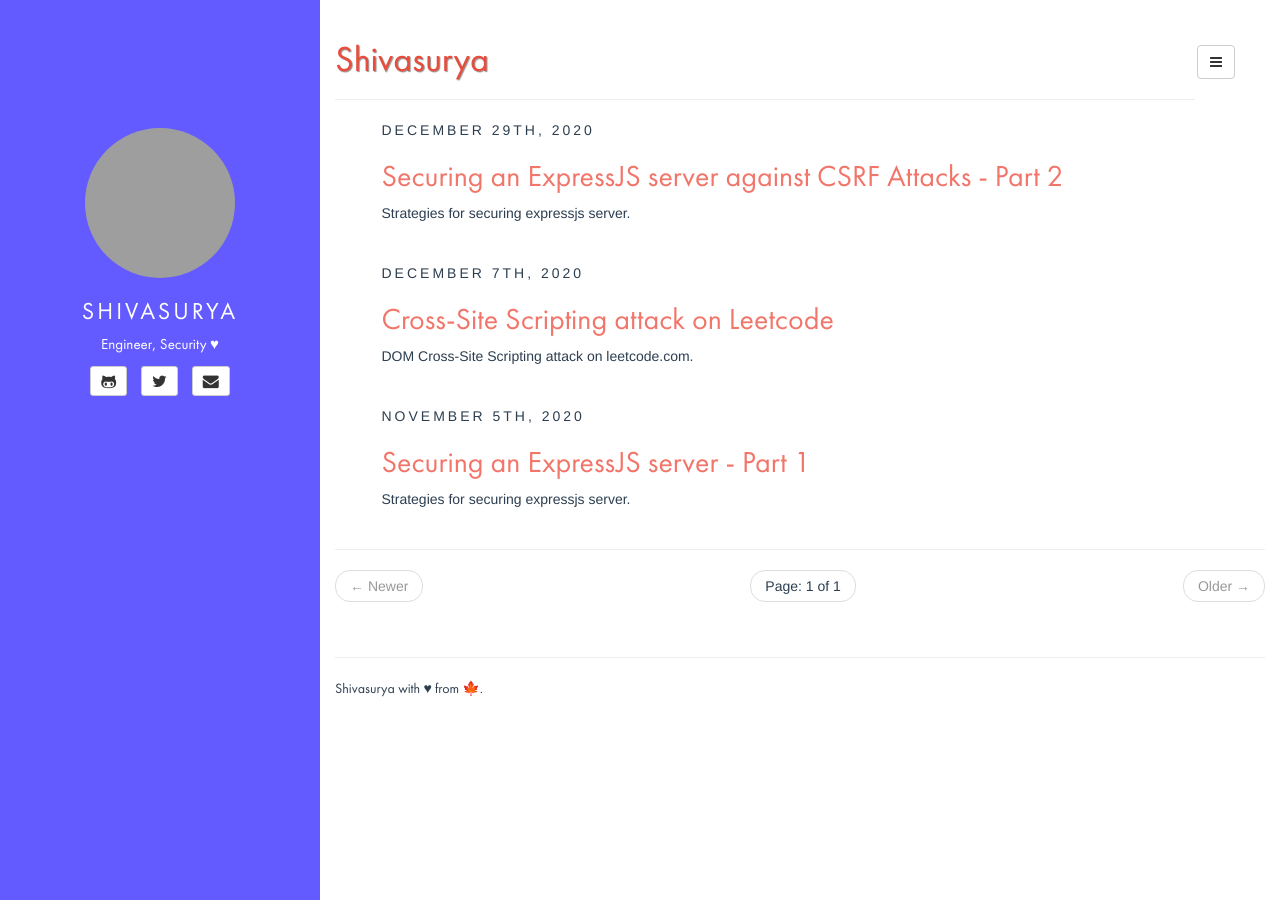
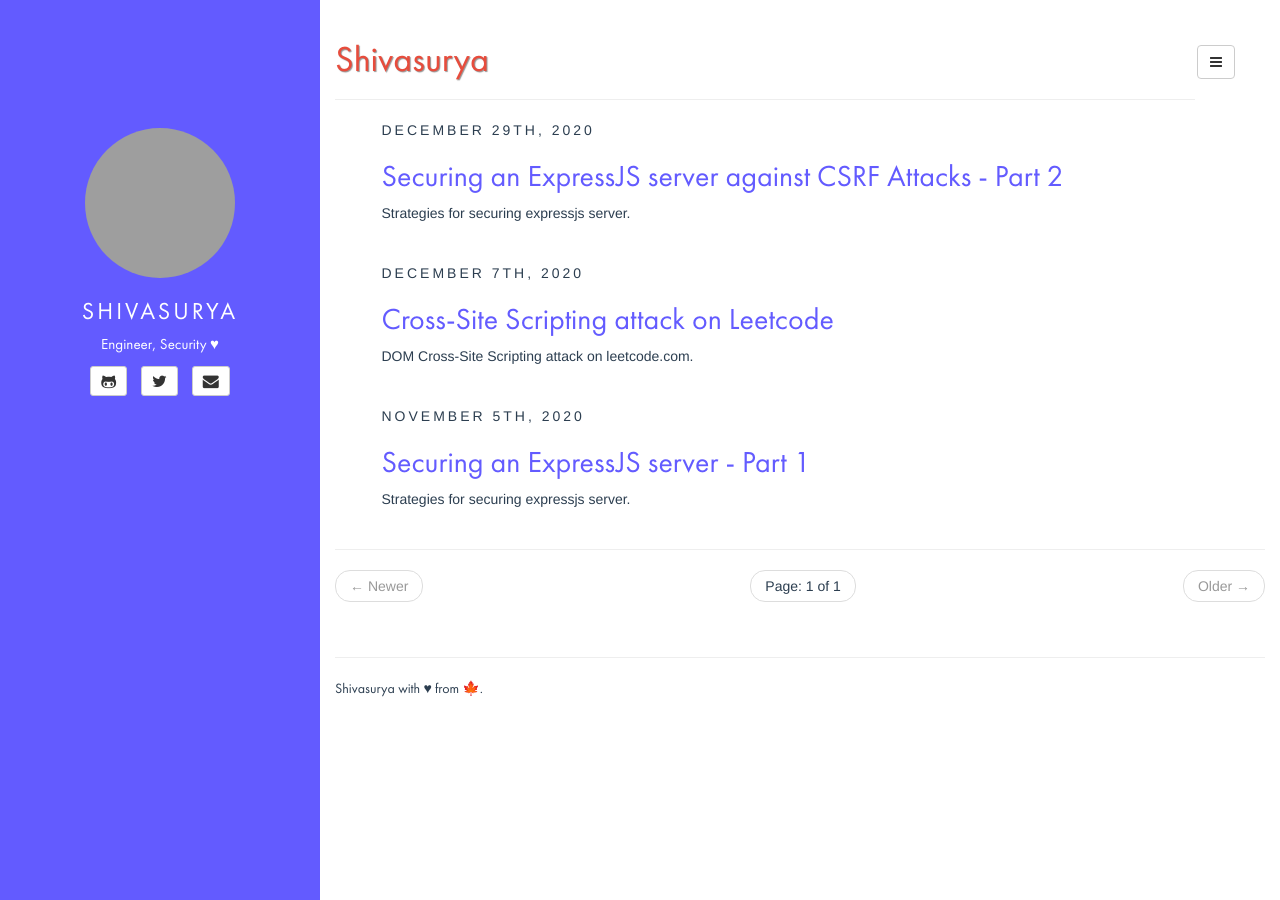
Before and after one commit to s5dev/s5dev.github.io, a Jekyll site: the page built from index.html, in a window 1280 px wide. Built offline with Jekyll 4.4.1, drawn with Linux system fonts in a browser that asks for light colours; the list of posts is cut into pages by our own code; grey boxes are pictures that could not be loaded.

Commit message:
fixed font color

```diff
--- a/assets/css/style.css
+++ b/assets/css/style.css
@@ -127,14 +127,14 @@ article.home h4,
 article.home h5,
 article.home h6 {
 	font-family: 'fpt', sans-serif;
-	color: #f2756a;
+	color: #635bff;
 }
 
 article.home h1 a,
 article.home h2 a,
 article.home h3 a,
 article.home h4 a {
-	color: #f2756a;
+	color: #635bff;
 }
 article.home h1 a:hover,
 article.home h2 a:hover,
@@ -176,7 +176,7 @@ footer {
     border-radius: 4px 0 0 4px;
 }
 
-.badge { background: #F2756A; }
+.badge { background: #635bff; }
 
 #nav-menu{
     position: fixed;
```
